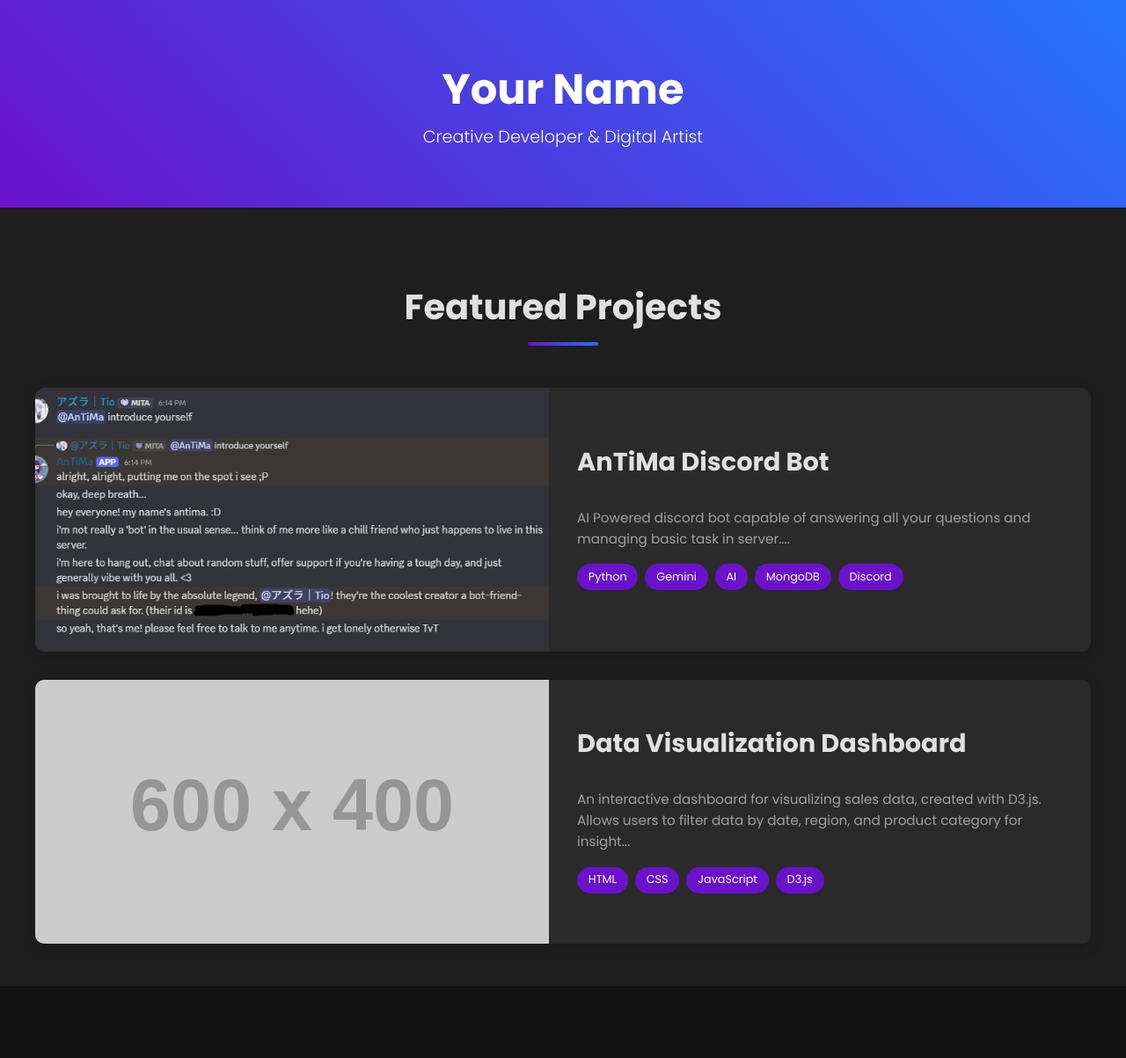
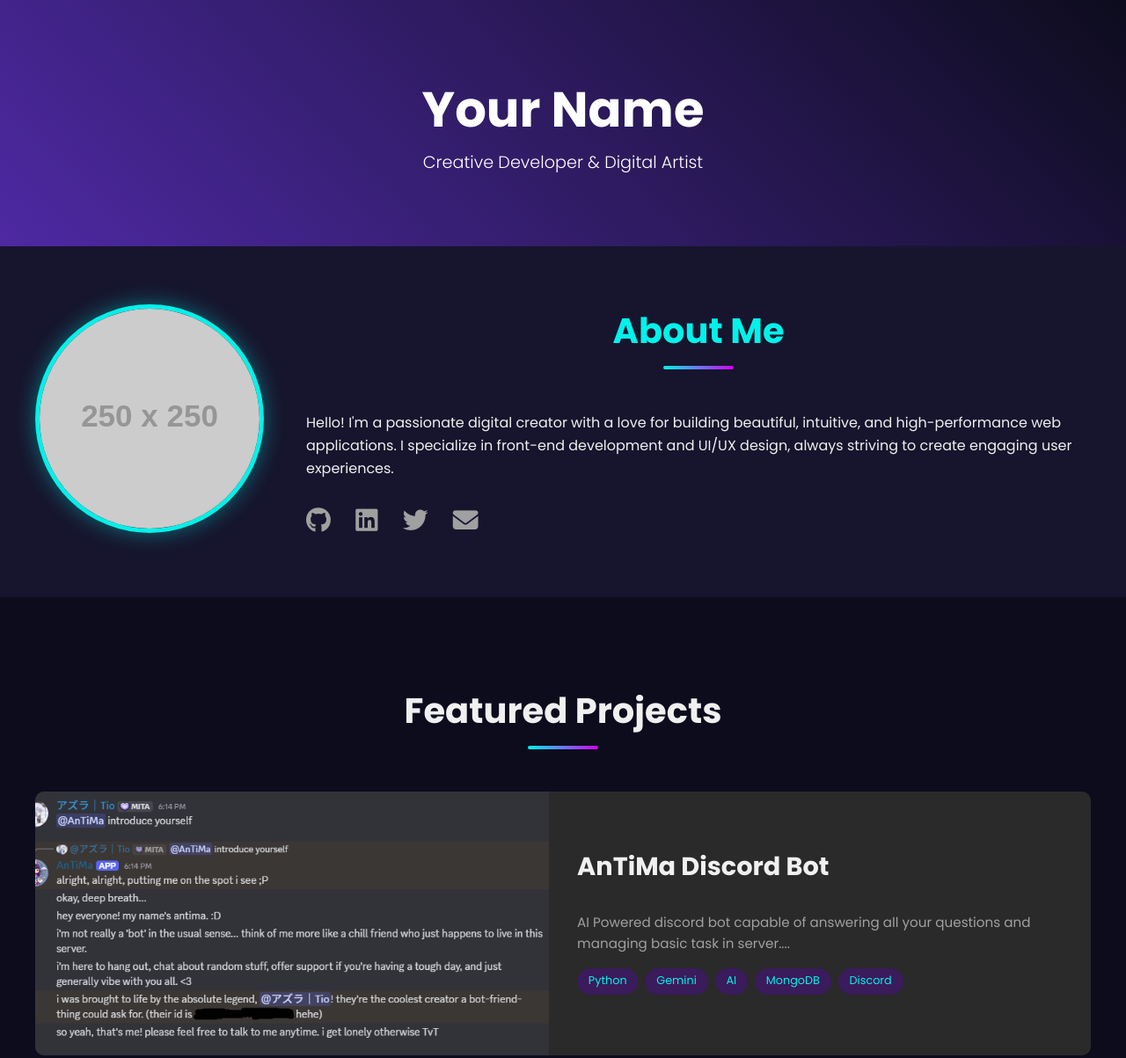
Before and after one commit to Azurakun/VANT-Website, a plain HTML site: page index.html in a window 1280 px wide. Shown: the top 1203 px of the page at 88% size. Drawn offline with Linux system fonts and the light colour scheme; placeholder pictures from the web are drawn by us.

Commit message:
feature update

```diff
--- a/index.html
+++ b/index.html
@@ -6,29 +6,48 @@
     <title>Your Name | Digital Portfolio</title>
     <link rel="stylesheet" href="style.css">
     <link href="https://fonts.googleapis.com/css2?family=Poppins:wght@300;400;600;700&display=swap" rel="stylesheet">
+    <link rel="stylesheet" href="https://cdnjs.cloudflare.com/ajax/libs/font-awesome/6.5.1/css/all.min.css">
 </head>
 <body>
 
     <header>
         <div class="container">
-            <h1>Your Name</h1>
-            <p>Creative Developer & Digital Artist</p>
+            <h1 class="fade-in">Your Name</h1>
+            <p class="fade-in">Creative Developer & Digital Artist</p>
         </div>
     </header>
 
-    <section id="featured-section">
-        <div class="container">
-            <h2>Featured Projects</h2>
-            <div id="featured-grid">
+    <section id="about-me" class="hidden">
+        <div class="container about-me-container">
+            <div class="about-photo">
+                <img src="https://via.placeholder.com/250" alt="Your Photo">
+            </div>
+            <div class="about-details">
+                <h2>About Me</h2>
+                <p>
+                    Hello! I'm a passionate digital creator with a love for building beautiful, intuitive, and high-performance web applications. I specialize in front-end development and UI/UX design, always striving to create engaging user experiences.
+                </p>
+                <div class="social-links">
+                    <a href="#" target="_blank"><i class="fab fa-github"></i></a>
+                    <a href="#" target="_blank"><i class="fab fa-linkedin"></i></a>
+                    <a href="#" target="_blank"><i class="fab fa-twitter"></i></a>
+                    <a href="#" target="_blank"><i class="fas fa-envelope"></i></a>
                 </div>
+            </div>
         </div>
     </section>
 
-    <main>
+    <section id="featured-section" class="hidden">
+        <div class="container">
+            <h2>Featured Projects</h2>
+            <div id="featured-grid"></div>
+        </div>
+    </section>
+
+    <main class="hidden">
         <div class="container">
             <h2>All Projects</h2>
-            <div id="project-grid" class="project-grid">
-                </div>
+            <div id="project-grid" class="project-grid"></div>
         </div>
     </main>
 
--- a/script.js
+++ b/script.js
@@ -3,56 +3,28 @@ document.addEventListener('DOMContentLoaded', () => {
     // =========================================================================
     // PROJECT DATA
     // This is the only section you need to edit to update your portfolio.
-    // - To feature a project, add `featured: true`.
-    // - `thumbnail` is for the card on the grids.
-    // - `images` is a list of pictures for the pop-up gallery.
     // =========================================================================
     const projects = [
         {
             title: 'AnTiMa Discord Bot',
-            featured: true, // This project will appear in the "Featured" section
+            featured: true, // Set to true to add this project to the "Featured" section
             description: 'AI Powered discord bot capable of answering all your questions and managing basic task in server.',
-            thumbnail: 'img/antimashc.png',
-            images: [
+            thumbnail: 'img/antimashc.png', // Image for the card on the grids
+            images: [ // A list of images for the pop-up gallery
                 'img/antimashc.png',
                 'https://via.placeholder.com/800x600/2575FC/FFFFFF?text=Bot+Commands',
-                'https://via.placeholder.com/800x600/1a1a1a/FFFFFF?text=Admin+Panel'
             ],
             tags: ['Python', 'Gemini', 'AI', 'MongoDB', 'Discord'],
-            link: 'https://github.com/Azurakun/AnTiMa'
+            link: 'https://github.com/Azurakun/AnTiMa' // Link to the live project or repository
         },
-        {
-            title: 'Data Visualization Dashboard',
-            featured: true, // This project will also be featured
-            description: 'An interactive dashboard for visualizing sales data, created with D3.js. Allows users to filter data by date, region, and product category for insightful analysis.',
-            thumbnail: 'https://via.placeholder.com/600x400/6A11CB/FFFFFF?text=Dashboard',
-            images: [
-                'https://via.placeholder.com/800x600/6A11CB/FFFFFF?text=Full+Dashboard+View',
-                'https://via.placeholder.com/800x600/333333/FFFFFF?text=Data+Filters'
-            ],
-            tags: ['HTML', 'CSS', 'JavaScript', 'D3.js'],
-            link: 'https://example.com'
-        },
-        {
-            title: 'Mobile Weather App UI',
-            featured: false, // This project will only appear in the "All Projects" grid
-            description: 'A sleek and modern UI concept for a weather application, designed in Figma. This project focuses on user experience and a clean, intuitive interface.',
-            thumbnail: 'https://via.placeholder.com/600x400/000000/FFFFFF?text=Weather+UI',
-            images: [
-                'https://via.placeholder.com/600x800/000000/FFFFFF?text=Main+Screen',
-                'https://via.placeholder.com/600x800/1e1e1e/FFFFFF?text=Forecast+View'
-            ],
-            tags: ['UI/UX', 'Figma', 'Prototyping'],
-            link: null // No live link, so the button will be hidden
-        }
-        // Add more projects here...
+        // Add more project objects here...
     ];
 
     // =========================================================================
     // SCRIPT LOGIC (No need to edit below this line)
     // =========================================================================
 
-    // --- Element Selection ---
+    // --- 1. Element Selection ---
     const featuredGrid = document.getElementById('featured-grid');
     const projectGrid = document.getElementById('project-grid');
     const modal = document.getElementById('project-modal');
@@ -61,18 +33,18 @@ document.addEventListener('DOMContentLoaded', () => {
     const prevBtn = document.querySelector('.prev-btn');
     const nextBtn = document.querySelector('.next-btn');
 
-    // --- State Management ---
+    // --- 2. State Management ---
     let currentProjectImages = [];
     let currentImageIndex = 0;
 
-    // --- Functions ---
+    // --- 3. Functions ---
 
     /**
-     * Populates both the featured and regular project grids based on project data.
+     * Creates and populates both the featured and regular project grids.
      */
     function buildProjectGrids() {
         projects.forEach((project, index) => {
-            // Create a card for the main "All Projects" grid
+            // Create a standard card for the "All Projects" grid
             const card = document.createElement('div');
             card.className = 'project-card';
             card.dataset.index = index;
@@ -82,14 +54,12 @@ document.addEventListener('DOMContentLoaded', () => {
             `;
             projectGrid.appendChild(card);
 
-            // If a project is marked as "featured", create a special card for it
+            // If a project is featured, create a special card for it
             if (project.featured) {
                 const featuredCard = document.createElement('div');
                 featuredCard.className = 'featured-card';
                 featuredCard.dataset.index = index;
-
                 const tagsHTML = project.tags.map(tag => `<span class="tag">${tag}</span>`).join('');
-
                 featuredCard.innerHTML = `
                     <div class="featured-image">
                         <img src="${project.thumbnail}" alt="${project.title} featured thumbnail">
@@ -106,78 +76,79 @@ document.addEventListener('DOMContentLoaded', () => {
     }
 
     /**
-     * Opens the modal and fills it with the correct project's details.
-     * @param {Event} event - The click event from either grid.
+     * Opens the modal and fills it with a project's details.
+     * @param {Event} event - The click event from a project card.
      */
     function openModal(event) {
         const card = event.target.closest('.project-card, .featured-card');
         if (!card) return;
 
-        const projectIndex = card.dataset.index;
-        const project = projects[projectIndex];
+        const project = projects[card.dataset.index];
 
-        // Populate text content
+        // Populate modal with text and tags
         document.getElementById('modal-title').textContent = project.title;
         document.getElementById('modal-description').textContent = project.description;
+        const tagsContainer = document.getElementById('modal-tags');
+        tagsContainer.innerHTML = project.tags.map(tag => `<span class="tag">${tag}</span>`).join('');
 
-        // Populate tags
-        const tagsContainer = document.getElementById('modal-tags');
-        tagsContainer.innerHTML = '';
-        project.tags.forEach(tagText => {
-            const tagElement = document.createElement('span');
-            tagElement.className = 'tag';
-            tagElement.textContent = tagText;
-            tagsContainer.appendChild(tagElement);
-        });
+        // Configure the "View Live Project" button
+        const linkButton = document.getElementById('modal-link');
+        linkButton.style.display = project.link ? 'inline-block' : 'none';
+        if (project.link) linkButton.href = project.link;
 
-        // Handle the live project link button
-        const linkButton = document.getElementById('modal-link');
-        if (project.link) {
-            linkButton.href = project.link;
-            linkButton.style.display = 'inline-block';
-        } else {
-            linkButton.style.display = 'none';
-        }
-
-        // Build and display the image gallery
+        // Build the image gallery
         currentProjectImages = project.images;
         galleryImagesContainer.innerHTML = '';
         currentProjectImages.forEach(src => {
             const img = document.createElement('img');
             img.src = src;
-            img.alt = `${project.title} image`;
             galleryImagesContainer.appendChild(img);
         });
 
-        // Show the first image and then display the modal
+        // Show the first image and display the modal
         currentImageIndex = 0;
         showImage(currentImageIndex);
         modal.style.display = 'block';
     }
 
     /**
-     * Hides the modal from view.
+     * Hides the modal.
      */
     function closeModal() {
         modal.style.display = 'none';
     }
 
     /**
-     * Displays the image at a specific index in the gallery.
-     * @param {number} index - The index of the image to make active.
+     * Displays a specific image in the gallery.
+     * @param {number} index - The index of the image to display.
      */
     function showImage(index) {
-        const images = galleryImagesContainer.querySelectorAll('img');
-        images.forEach(img => img.classList.remove('active'));
-        if (images[index]) {
-            images[index].classList.add('active');
-        }
+        galleryImagesContainer.querySelectorAll('img').forEach((img, i) => {
+            img.classList.toggle('active', i === index);
+        });
     }
 
-    // --- Event Listeners ---
+    /**
+     * Initializes scroll-triggered animations for elements.
+     */
+    function setupScrollAnimations() {
+        const observer = new IntersectionObserver((entries) => {
+            entries.forEach(entry => {
+                if (entry.isIntersecting) {
+                    entry.target.classList.add('show');
+                }
+            });
+        });
+        document.querySelectorAll('.hidden').forEach(el => observer.observe(el));
+    }
 
-    // Initial setup
+    // --- 4. Event Listeners ---
+
+    // Build the portfolio grids on page load
     buildProjectGrids();
+
+    // Set up scroll animations
+    setupScrollAnimations();
 
     // Listen for clicks on both grids to open the modal
     projectGrid.addEventListener('click', openModal);
@@ -188,7 +159,6 @@ document.addEventListener('DOMContentLoaded', () => {
         currentImageIndex = (currentImageIndex + 1) % currentProjectImages.length;
         showImage(currentImageIndex);
     });
-
     prevBtn.addEventListener('click', () => {
         currentImageIndex = (currentImageIndex - 1 + currentProjectImages.length) % currentProjectImages.length;
         showImage(currentImageIndex);
@@ -196,7 +166,7 @@ document.addEventListener('DOMContentLoaded', () => {
 
     // Modal closing controls
     closeModalBtn.addEventListener('click', closeModal);
-    window.addEventListener('click', (event) => {
+    window.addEventListener('click', event => {
         if (event.target === modal) {
             closeModal();
         }
--- a/style.css
+++ b/style.css
@@ -1,10 +1,10 @@
-/* General Styling */
+/* General Styling with NEW Color Palette */
 :root {
-    --primary-color: #6a11cb;
-    --secondary-color: #2575fc;
-    --background-color: #121212;
-    --surface-color: #1e1e1e;
-    --text-color: #e0e0e0;
+    --primary-color: #00f2ea;   /* Vibrant Teal */
+    --secondary-color: #d400ff; /* Glowing Purple/Pink */
+    --background-color: #0d0c1d; /* Deep Indigo */
+    --surface-color: #16152d;   /* Darker Indigo */
+    --text-color: #f0f0f0;
     --text-muted-color: #a0a0a0;
 }
 
@@ -22,17 +22,17 @@ body {
     padding: 0 2rem;
 }
 
-/* Header */
+/* Header with New Gradient */
 header {
-    background: linear-gradient(45deg, var(--primary-color), var(--secondary-color));
+    background: linear-gradient(45deg, #4e29a3, #0d0c1d);
     color: white;
     text-align: center;
-    padding: 4rem 0;
+    padding: 5rem 0;
 }
 
 header h1 {
     margin: 0;
-    font-size: 3rem;
+    font-size: 3.5rem;
     font-weight: 700;
 }
 
@@ -42,32 +42,120 @@ header p {
     font-weight: 300;
 }
 
-/* Main Content & Project Grid */
-main {
-    padding: 3rem 0;
+/* About Me Section Styling */
+#about-me {
+    padding: 4rem 0;
+    background-color: var(--surface-color);
 }
 
-main h2 {
+.about-me-container {
+    display: flex;
+    align-items: center;
+    gap: 3rem;
+}
+
+.about-photo img {
+    width: 250px;
+    height: 250px;
+    object-fit: cover;
+    border-radius: 50%;
+    border: 5px solid var(--primary-color);
+    box-shadow: 0 0 25px rgba(0, 242, 234, 0.4);
+}
+
+.about-details h2 {
+    font-size: 2.5rem;
+    margin-top: 0;
+    color: var(--primary-color);
+}
+
+.social-links {
+    margin-top: 1.5rem;
+}
+
+.social-links a {
+    color: var(--text-muted-color);
+    font-size: 1.8rem;
+    margin-right: 1.5rem;
+    transition: color 0.3s ease, transform 0.3s ease;
+}
+
+.social-links a:hover {
+    color: var(--primary-color);
+    transform: scale(1.2);
+}
+
+/* Featured & Main Sections */
+#featured-section, main {
+    padding: 4rem 0;
+}
+
+h2 {
     text-align: center;
     font-size: 2.5rem;
     margin-bottom: 3rem;
     position: relative;
 }
 
-main h2::after {
+h2::after {
     content: '';
     display: block;
     width: 80px;
     height: 4px;
-    background: linear-gradient(45deg, var(--primary-color), var(--secondary-color));
+    background: linear-gradient(90deg, var(--primary-color), var(--secondary-color));
     margin: 0.5rem auto 0;
     border-radius: 2px;
 }
 
+/* Project Grids */
 .project-grid {
     display: grid;
     grid-template-columns: repeat(auto-fill, minmax(300px, 1fr));
     gap: 2rem;
+}
+
+#featured-grid {
+    display: grid;
+    gap: 2rem;
+}
+
+/* Card Styling & Animations */
+.featured-card {
+    display: grid;
+    grid-template-columns: 1fr 1fr;
+    align-items: center;
+    gap: 2rem;
+    background-color: #2a2a2a;
+    border-radius: 10px;
+    overflow: hidden;
+    cursor: pointer;
+    transition: all 0.3s ease; /* Tilt animation transition */
+}
+
+.featured-card:hover {
+    transform: scale(1.03) rotateZ(-1deg); /* Tilt effect */
+    box-shadow: 0 15px 40px rgba(0, 0, 0, 0.5);
+}
+
+.featured-image img {
+    width: 100%;
+    height: 300px;
+    object-fit: cover;
+    display: block;
+}
+
+.featured-info {
+    padding: 1rem 2rem 1rem 0;
+}
+
+.featured-info h3 {
+    font-size: 1.8rem;
+    margin-top: 0;
+}
+
+.featured-info p {
+    color: var(--text-muted-color);
+    font-size: 0.95rem;
 }
 
 .project-card {
@@ -76,13 +164,13 @@ main h2::after {
     overflow: hidden;
     cursor: pointer;
     position: relative;
+    box-shadow: 0 4px 15px rgba(0, 0, 0, 0.2);
     transition: transform 0.3s ease, box-shadow 0.3s ease;
-    box-shadow: 0 4px 15px rgba(0, 0, 0, 0.2);
 }
 
 .project-card:hover {
     transform: translateY(-10px);
-    box-shadow: 0 10px 30px rgba(0, 0, 0, 0.4);
+    box-shadow: 0 0 20px var(--primary-color); /* Glow effect */
 }
 
 .project-card img {
@@ -90,7 +178,6 @@ main h2::after {
     height: 220px;
     object-fit: cover;
     display: block;
-    transition: opacity 0.3s ease;
 }
 
 .project-card .overlay {
@@ -116,9 +203,38 @@ main h2::after {
     opacity: 1;
 }
 
-/* Modal Styling */
+/* Button & Tag Styling */
+.tag, .featured-info .tag, #modal-tags .tag {
+    display: inline-block;
+    background: #3a1b5c;
+    color: var(--primary-color);
+    padding: 0.3rem 0.8rem;
+    border-radius: 20px;
+    font-size: 0.8rem;
+    margin-right: 0.5rem;
+    margin-bottom: 0.5rem;
+}
+
+.btn-live {
+    display: inline-block;
+    background: linear-gradient(90deg, var(--primary-color), var(--secondary-color));
+    color: #0d0c1d; /* Dark text for better contrast */
+    padding: 0.8rem 1.5rem;
+    text-decoration: none;
+    border-radius: 5px;
+    font-weight: 600;
+    margin-top: 1rem;
+    transition: transform 0.2s ease, box-shadow 0.2s ease;
+}
+
+.btn-live:hover {
+    transform: translateY(-3px);
+    box-shadow: 0 4px 15px rgba(0, 242, 234, 0.5);
+}
+
+/* Modal and Gallery Styling (largely unchanged) */
 .modal {
-    display: none; /* Hidden by default */
+    display: none;
     position: fixed;
     z-index: 1000;
     left: 0;
@@ -126,7 +242,7 @@ main h2::after {
     width: 100%;
     height: 100%;
     overflow: auto;
-    background-color: rgba(0, 0, 0, 0.8);
+    background-color: rgba(0, 0, 0, 0.85);
     animation: fadeIn 0.5s;
 }
 
@@ -138,7 +254,7 @@ main h2::after {
     max-width: 700px;
     width: 90%;
     position: relative;
-    box-shadow: 0 5px 25px rgba(0,0,0,0.5);
+    box-shadow: 0 0 40px var(--secondary-color);
     animation: slideIn 0.5s;
 }
 
@@ -148,86 +264,14 @@ main h2::after {
     top: 1rem;
     right: 1.5rem;
     font-size: 2rem;
-    font-weight: bold;
     cursor: pointer;
     transition: color 0.2s ease;
 }
 
 .close-button:hover {
-    color: var(--text-color);
+    color: var(--primary-color);
 }
 
-#modal-img {
-    width: 100%;
-    height: auto;
-    border-radius: 8px;
-    margin-bottom: 1.5rem;
-}
-
-#modal-title {
-    font-size: 2rem;
-    margin-bottom: 0.5rem;
-}
-
-#modal-tags {
-    margin-bottom: 1.5rem;
-}
-
-#modal-tags .tag {
-    display: inline-block;
-    background: var(--primary-color);
-    color: white;
-    padding: 0.3rem 0.8rem;
-    border-radius: 20px;
-    font-size: 0.8rem;
-    margin-right: 0.5rem;
-    margin-top: 0.5rem;
-}
-
-#modal-description {
-    color: var(--text-muted-color);
-    line-height: 1.8;
-}
-
-.btn-live {
-    display: inline-block;
-    background: linear-gradient(45deg, var(--primary-color), var(--secondary-color));
-    color: white;
-    padding: 0.8rem 1.5rem;
-    text-decoration: none;
-    border-radius: 5px;
-    font-weight: 600;
-    margin-top: 1rem;
-    transition: transform 0.2s ease, box-shadow 0.2s ease;
-}
-
-.btn-live:hover {
-    transform: translateY(-3px);
-    box-shadow: 0 4px 15px rgba(37, 117, 252, 0.4);
-}
-
-/* Animations */
-@keyframes fadeIn {
-    from { opacity: 0; }
-    to { opacity: 1; }
-}
-
-@keyframes slideIn {
-    from { transform: translateY(-50px); opacity: 0; }
-    to { transform: translateY(0); opacity: 1; }
-}
-
-/* Responsive Design */
-@media (max-width: 768px) {
-    header h1 {
-        font-size: 2.5rem;
-    }
-    .modal-content {
-        margin: 20% auto;
-    }
-}
-
-/* Modal Gallery Styling */
 .gallery-container {
     position: relative;
     width: 100%;
@@ -237,15 +281,14 @@ main h2::after {
 #modal-gallery-images img {
     width: 100%;
     border-radius: 8px;
-    display: none; /* Hide all images by default */
+    display: none;
 }
 
 #modal-gallery-images img.active {
-    display: block; /* Show only the active image */
+    display: block;
     animation: fadeIn 0.5s;
 }
 
-/* Gallery Navigation Arrows */
 .prev-btn, .next-btn {
     cursor: pointer;
     position: absolute;
@@ -268,98 +311,63 @@ main h2::after {
 }
 
 .prev-btn:hover, .next-btn:hover {
-    background-color: rgba(0, 0, 0, 0.7);
+    background-color: rgba(0, 242, 234, 0.5);
 }
 
-/* Featured Section */
-#featured-section {
-    padding: 3rem 0;
-    background-color: var(--surface-color); /* Makes the section stand out */
-}
-
-#featured-section h2 {
-    text-align: center;
-    font-size: 2.5rem;
-    margin-bottom: 3rem;
-    position: relative;
-}
-
-#featured-section h2::after {
-    content: '';
-    display: block;
-    width: 80px;
-    height: 4px;
-    background: linear-gradient(45deg, var(--primary-color), var(--secondary-color));
-    margin: 0.5rem auto 0;
-    border-radius: 2px;
-}
-
-#featured-grid {
-    display: grid;
-    gap: 2rem;
-}
-
-.featured-card {
-    display: grid;
-    grid-template-columns: 1fr 1fr; /* Image on left, text on right */
-    align-items: center;
-    gap: 2rem;
-    background-color: #2a2a2a;
-    border-radius: 10px;
-    overflow: hidden;
-    cursor: pointer;
-    transition: transform 0.3s ease, box-shadow 0.3s ease;
-    box-shadow: 0 4px 15px rgba(0, 0, 0, 0.2);
-}
-
-.featured-card:hover {
-    transform: translateY(-10px);
-    box-shadow: 0 10px 30px rgba(0, 0, 0, 0.4);
-}
-
-.featured-card .featured-image img {
-    width: 100%;
-    height: 300px;
-    object-fit: cover;
-    display: block;
-}
-
-.featured-card .featured-info {
-    padding: 1rem 2rem 1rem 0;
-}
-
-.featured-info h3 {
-    font-size: 1.8rem;
-    margin-top: 0;
-}
-
-.featured-info p {
-    color: var(--text-muted-color);
-    font-size: 0.95rem;
-    margin-bottom: 1rem;
-}
-
-.featured-info .tags {
-    margin-top: 1rem;
-}
-
-.featured-info .tag {
-    display: inline-block;
-    background: var(--primary-color);
-    color: white;
-    padding: 0.3rem 0.8rem;
-    border-radius: 20px;
-    font-size: 0.8rem;
-    margin-right: 0.5rem;
+#modal-title {
+    font-size: 2rem;
     margin-bottom: 0.5rem;
 }
 
-/* Responsive adjustments for featured card */
+#modal-description {
+    color: var(--text-muted-color);
+    line-height: 1.8;
+}
+
+/* Animations */
+.hidden {
+    opacity: 0;
+    filter: blur(5px);
+    transform: translateY(20px);
+    transition: all 1s;
+}
+
+.show {
+    opacity: 1;
+    filter: blur(0);
+    transform: translateY(0);
+}
+
+.fade-in {
+    animation: fadeIn 1s 0.2s ease-in forwards;
+}
+
+@keyframes fadeIn {
+    from { opacity: 0; transform: translateY(-10px); }
+    to { opacity: 1; transform: translateY(0); }
+}
+
+@keyframes slideIn {
+    from { transform: translateY(-50px); opacity: 0; }
+    to { transform: translateY(0); opacity: 1; }
+}
+
+/* Responsive Design */
 @media (max-width: 768px) {
+    header h1 {
+        font-size: 2.5rem;
+    }
+    .about-me-container {
+        flex-direction: column;
+        text-align: center;
+    }
     .featured-card {
-        grid-template-columns: 1fr; /* Stack image on top of text */
+        grid-template-columns: 1fr;
     }
     .featured-card .featured-info {
         padding: 1.5rem;
     }
+    .modal-content {
+        margin: 15% auto;
+    }
 }
```
